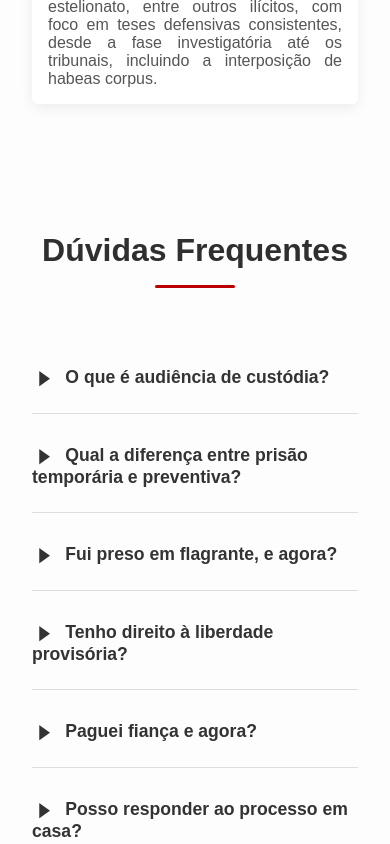
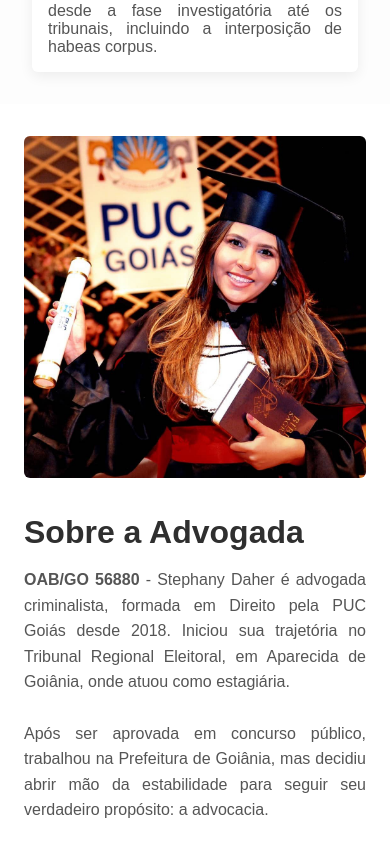
Before and after one commit to luisfernandoosiqueira/stephanydaheradvocacia, a React (Create React App) app: page / in a window 390 px wide. Shown: the part 2660-3504 px from the top of the page. Built offline with nearby package versions, Linux system fonts and the light colour scheme.

Commit message:
Ajuste Posições Sections

```diff
--- a/src/App.css
+++ b/src/App.css
@@ -142,7 +142,7 @@ nav {
 
 /* Seção Áreas de Atuação */
 .atuacao-section {
-  padding: 4rem 2rem;
+  padding: 2rem;
   background-color: #fdfdfd;
 }
 
@@ -219,7 +219,7 @@ nav {
 
 /* Seção Dúvidas Frequentes e Accordion */
 .faq-section {
-  padding: 4rem 2rem;
+  padding: 2rem;
   background-color: #fdfdfd;
 }
 
@@ -254,14 +254,14 @@ nav {
 /* Ajuste na versão mobile apenas para a seta fechada */
 @media (max-width: 768px) {
   .accordion-arrow[data-status="closed"] {
-    font-size: 1.6rem;
-    display: inline-block;
-    transform: scaleX(0.7);
-    position: relative;
+    font-size: 1.65rem; /* aumenta a seta de fechado */
+    display: inline-block; /* mantém a seta na mesma linha */
+    transform: scaleY(1.6); /* aumenta verticalmente a seta */
+    transform: scaleX(0.7); /* aumenta horizontalmente a seta */
+    position: relative; /* permite posicionar a seta verticalmente */
     top: 0.1em; /* ajusta verticalmente a seta para baixo */
   }
 }
-
 
 /* Seção Sobre */
 .sobre-section {
@@ -269,7 +269,7 @@ nav {
   flex-wrap: wrap;
   justify-content: center;
   max-width: 1200px;
-  margin: 4rem auto;
+  margin: 2rem auto;
   gap: 2rem;
   padding: 0 1.5rem;
 }
@@ -337,7 +337,7 @@ nav {
 /* Seção Contato */
 .contato-section {
   background-color: #f7f7f7;
-  padding: 4rem 2rem;
+  padding: 2rem;
   text-align: center;
 }
 
@@ -459,8 +459,8 @@ nav {
   background-color: #222;
   color: #ddd;
   text-align: center;
-  padding: 1.5rem;
-  margin-top: 2rem;
+  padding: 1rem;
+  margin-top: 1rem;
   font-size: 0.9rem;
 }
 
--- a/src/App.js
+++ b/src/App.js
@@ -232,22 +232,6 @@ const faqs = [
         </div>
       </section>
 
-      {/* Seção Dúvidas Frequentes */}
-      <section id="duvidas" className="faq-section">
-        <div className="section-header">
-          <h2 data-anim="fade-right">Dúvidas Frequentes</h2>
-          <div className="divider"></div>
-        </div>
-        <div className="accordion">
-          {faqs.map((faq, index) => (
-            <AccordionItem
-              key={index}
-              question={faq.question}
-              answer={faq.answer}
-            />
-          ))}
-        </div>
-      </section>
 
       {/* Seção Sobre */}
       <section id="sobre" className="sobre-section">
@@ -299,6 +283,24 @@ const faqs = [
           </p>
         </div>
       </section>
+
+      {/* Seção Dúvidas Frequentes */}
+      <section id="duvidas" className="faq-section">
+        <div className="section-header">
+          <h2 data-anim="fade-right">Dúvidas Frequentes</h2>
+          <div className="divider"></div>
+        </div>
+        <div className="accordion">
+          {faqs.map((faq, index) => (
+            <AccordionItem
+              key={index}
+              question={faq.question}
+              answer={faq.answer}
+            />
+          ))}
+        </div>
+      </section>
+
 
       {/* Seção Contato */}
       <section id="contato" className="contato-section">
```
